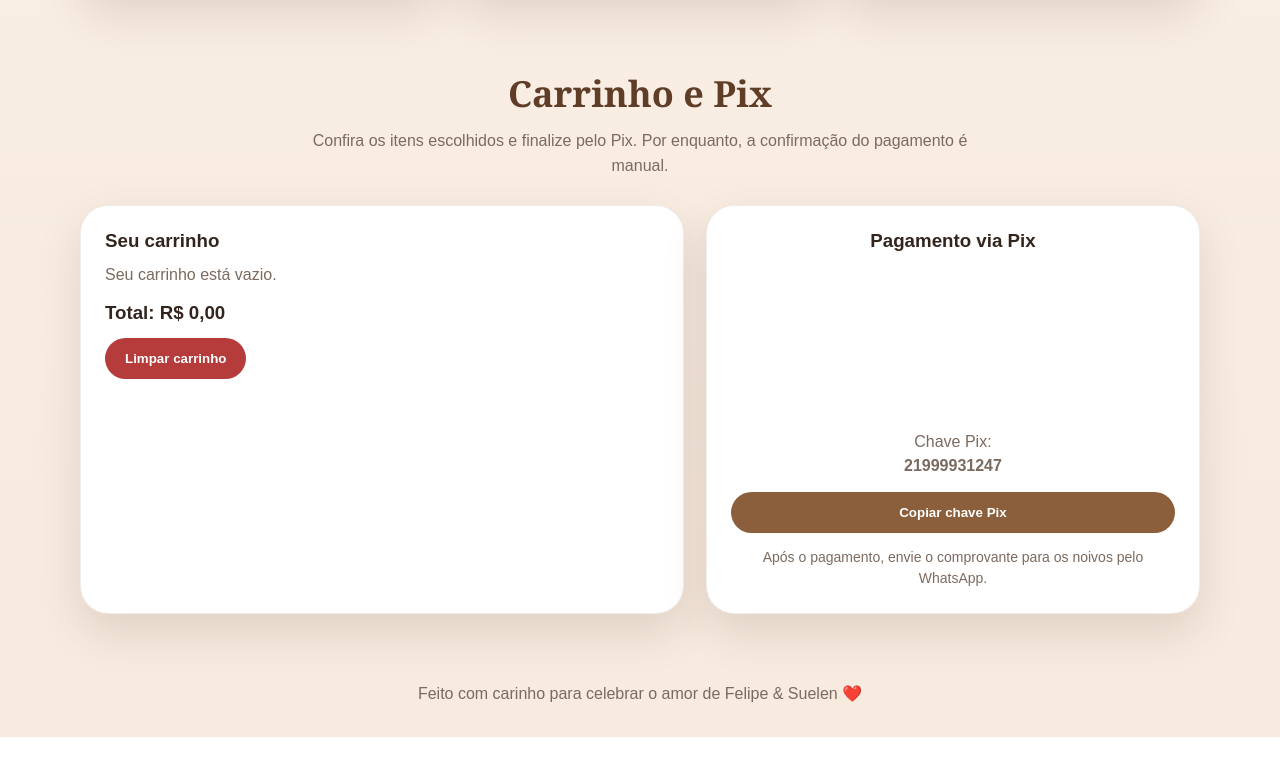
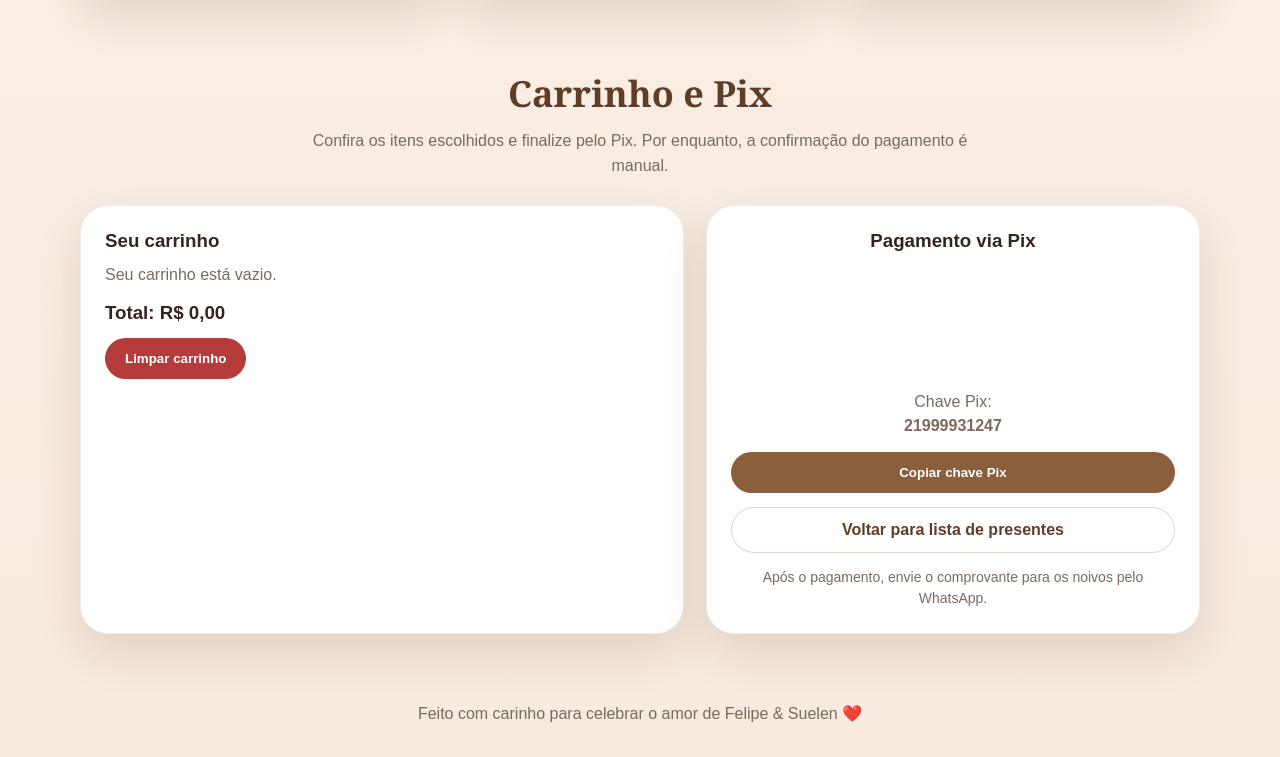
Before and after one commit to felipevianaa7/suelen-felipe, a plain HTML site: page index.html in a window 1280 px wide. Shown: the part 2183-2940 px from the top of the page. Drawn offline with Linux system fonts and the light colour scheme; a script that the page names is missing.

Commit message:
Update index.html

```diff
--- a/index.html
+++ b/index.html
@@ -319,6 +319,12 @@
       padding: 18px;
     }
 
+    #qrcode {
+    display: block;
+    margin: 0 auto;
+    max-width: 220px;
+  }
+
     .message {
       margin-top: 14px;
       padding: 12px 14px;
@@ -468,6 +474,7 @@
             <strong id="pixKey">21999931247</strong>
           </p>
           <button class="btn" onclick="copiarPix()">Copiar chave Pix</button>
+          <a class="btn secondary" href="#presentes">Voltar para lista de presentes</a>
           <p style="color: var(--muted); font-size: 14px; line-height: 1.5;">
             Após o pagamento, envie o comprovante para os noivos pelo WhatsApp.
           </p>
```
